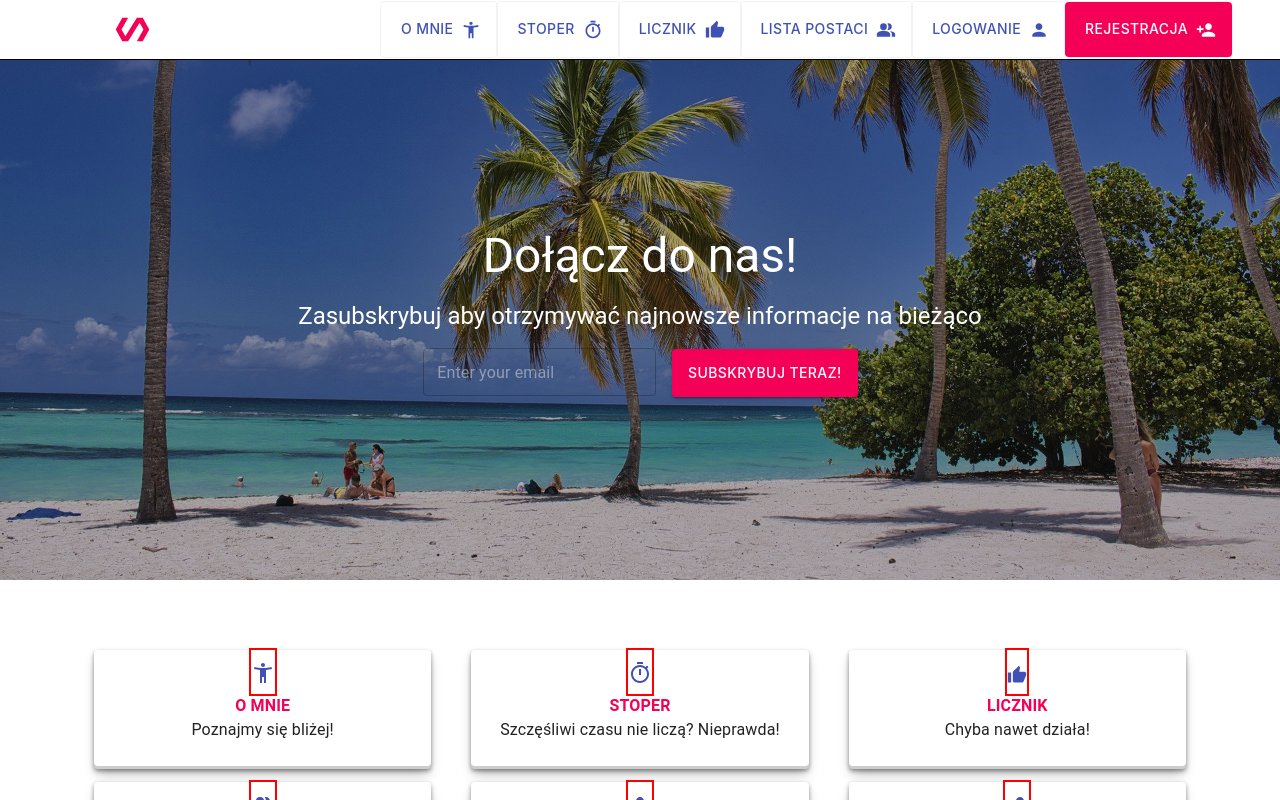
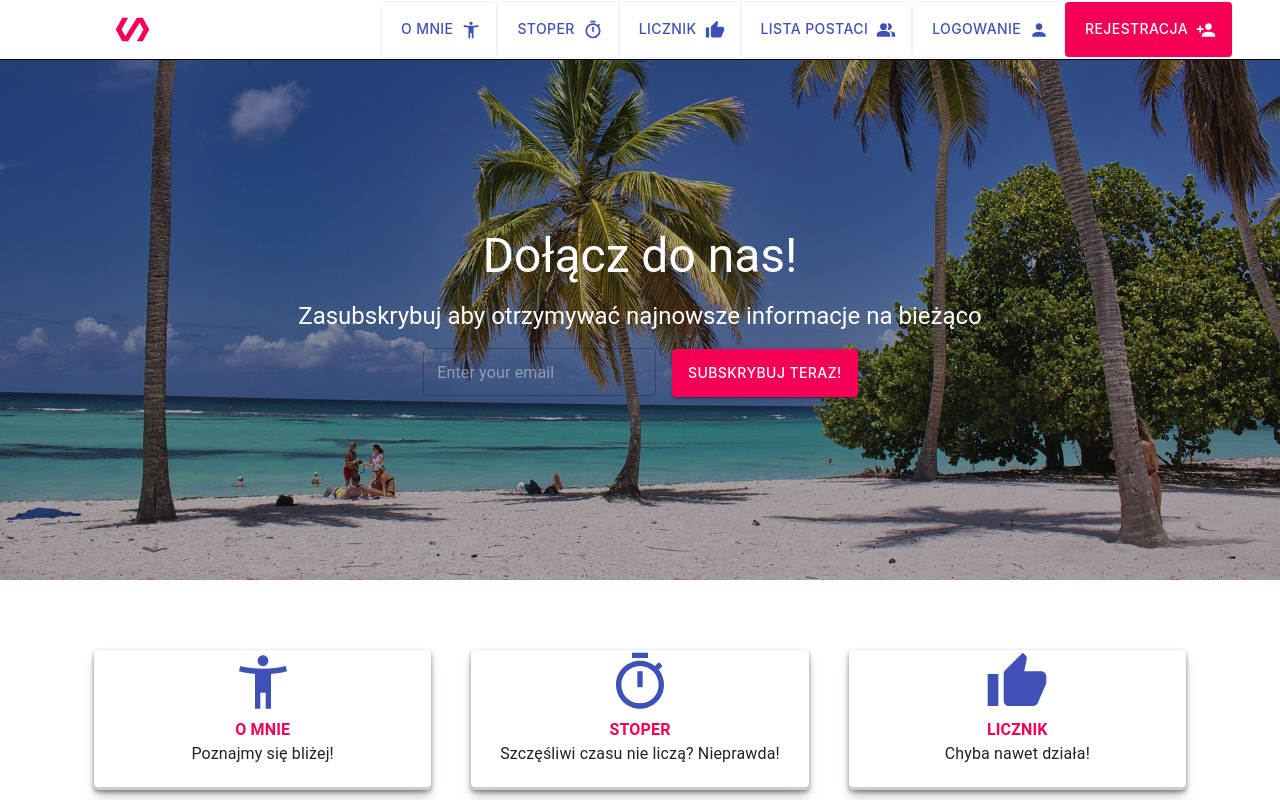
Before and after one commit to michalrozek90/Devstock_Academy, a React (Create React App) app in the folder project-august/: page / in a window 1280 px wide. Shown: the top 800 px of the page. Built offline with nearby package versions, Linux system fonts and the light colour scheme.

Commit message:
add Stopwatch - first part

```diff
--- a/project-august/src/components/HeaderHome.js
+++ b/project-august/src/components/HeaderHome.js
@@ -1,4 +1,4 @@
-import { Button, FormControl, OutlinedInput, TextField, Typography } from '@material-ui/core'
+import { Button, FormControl, OutlinedInput, Typography } from '@material-ui/core'
 import React from 'react'
 import styled from 'styled-components'
 
--- a/project-august/src/components/MainHome.js
+++ b/project-august/src/components/MainHome.js
@@ -1,14 +1,18 @@
-import { Container, Grid, Icon, Paper, makeStyles, Typography } from '@material-ui/core'
+import { Container, Grid, Paper, makeStyles, Typography } from '@material-ui/core'
 import { NavLink } from 'react-router-dom'
 import cardsInfo from '../constants/cardsInfo'
+import styled from 'styled-components'
+
+const Icons = styled.span`
+	> svg {
+		font-size: 4rem;
+		color: #3f51b5;
+	}
+`
 
 const useStyles = makeStyles({
 	mainContainer: {
 		padding: '50px',
-	},
-	icon: {
-		width: '100px',
-		height: '100px',
 	},
 	title: {
 		textTransform: 'uppercase',
@@ -41,9 +45,7 @@ const MainHome = () => {
 		<Grid className={classes.gridItem} item key={id} xs={12} sm={6} md={4} lg={4} xl={4}>
 			<NavLink className={classes.link} to={path}>
 				<Paper className={classes.paper}>
-					<Icon style={{ border: '2px solid red' }} fontSize='large' color={'primary'}>
-						{icon}
-					</Icon>
+					<Icons>{icon}</Icons>
 					<Typography className={classes.title} color={'secondary'}>
 						{title}
 					</Typography>
--- a/project-august/src/constants/cardsInfo.js
+++ b/project-august/src/constants/cardsInfo.js
@@ -4,12 +4,6 @@ import ThumbUpIcon from '@material-ui/icons/ThumbUp' // Licznik
 import PeopleAltIcon from '@material-ui/icons/PeopleAlt' // Lista postaci
 import PersonIcon from '@material-ui/icons/Person' // Logowanie
 import PersonAddIcon from '@material-ui/icons/PersonAdd' // Rejestracja
-
-const styles = {
-	largeIcon: {
-		transform: 'scale(5.8)',
-	},
-}
 
 const cardsInfo = [
 	{
@@ -18,21 +12,21 @@ const cardsInfo = [
 		description: 'Poznajmy się bliżej!',
 		path: '/aboutme',
 		exact: true,
-		icon: <AccessibilityNewIcon iconStyle={styles.largeIcon} />,
+		icon: <AccessibilityNewIcon />,
 	},
 	{
 		id: 2,
 		title: 'Stoper',
 		description: 'Szczęśliwi czasu nie liczą? Nieprawda!',
 		path: '/stopwatch',
-		icon: <TimerIcon fontSize={'medium'} />,
+		icon: <TimerIcon />,
 	},
 	{
 		id: 3,
 		title: 'Licznik',
 		description: 'Chyba nawet działa!',
 		path: '/counter',
-		icon: <ThumbUpIcon fontSize={'small'} />,
+		icon: <ThumbUpIcon />,
 	},
 	{
 		id: 4,
--- a/project-august/src/pages/Stopwatch.js
+++ b/project-august/src/pages/Stopwatch.js
@@ -1,5 +1,73 @@
+import React from 'react'
+import { useDispatch, useSelector } from 'react-redux'
+import { addTime, reset, setTime, setCount, toggle } from '../redux/ducks/stopwatch'
+import { useEffect, useState } from 'react'
+
 const Stopwatch = () => {
-	return <div>STOPWATCH</div>
+	const [hour, setHours] = useState(0)
+	const [minute, setMinutes] = useState(0)
+	const [second, setSeconds] = useState(0)
+	const [milSecond, setMilSecond] = useState(0)
+	const [stop, setStop] = useState(true)
+
+	const onStart = () => {
+		setStop(false)
+		// setMilSecond(milSecond + 1)
+	}
+
+	const onStop = () => {
+		setStop(true)
+	}
+
+	const onReset = () => {
+		setHours(0)
+		setMinutes(0)
+		setSeconds(0)
+		setMilSecond(0)
+		setStop(true)
+	}
+
+	useEffect(() => {
+		let interval = null
+		if (!stop) {
+			interval = setInterval(() => {
+				if (minute > 59) {
+					setHours(hour + 1)
+					setMinutes(0)
+					clearInterval(interval)
+				}
+				if (second > 59) {
+					setMinutes(minute + 1)
+					setSeconds(0)
+					clearInterval(interval)
+				}
+				if (milSecond > 99) {
+					setSeconds(second + 1)
+					setMilSecond(0)
+					clearInterval(interval)
+				}
+				if (milSecond <= 99) {
+					setMilSecond(milSecond + 1)
+					// clearInterval(interval)
+				}
+			}, 10)
+		} else {
+			clearInterval(interval)
+		}
+		return () => {
+			clearInterval(interval)
+		}
+	})
+	return (
+		<div style={{ textAlign: 'center', marginTop: '25%' }}>
+			<h2>
+				{hour} : {minute} : {second} : {milSecond}
+			</h2>
+			<button onClick={onStart}>Start</button>
+			<button onClick={onStop}>Stop</button>
+			<button onClick={onReset}>Reset</button>
+		</div>
+	)
 }
 
 export default Stopwatch
--- /dev/null
+++ b/project-august/src/redux/ducks/stopwatch.js
@@ -0,0 +1,58 @@
+// CONSTANTS
+const ADD_TIME = 'addTime'
+const RESET = 'reset'
+const SET_TIME = 'setTime'
+const SET_COUNT = 'setCount'
+const TOGGLE = 'switch'
+
+// ACTIONS
+export const addTime = () => ({
+	type: ADD_TIME,
+})
+
+export const reset = () => ({
+	type: RESET,
+})
+
+export const setTime = () => ({
+	type: SET_TIME,
+})
+
+export const setCount = () => ({
+	type: SET_COUNT,
+})
+
+export const toggle = () => ({
+	type: TOGGLE,
+})
+
+const initialState = {
+	time: 0,
+	count: 1,
+	isActive: false,
+}
+
+// REDUCER
+const stopwatchActions = (state = initialState, action) => {
+	switch (action.type) {
+		case ADD_TIME:
+			return { ...state, time: state.time + 1 }
+		case RESET:
+			return {
+				...state,
+				count: (state.count = initialState.count),
+				time: (state.time = initialState.time),
+				isActive: false,
+			}
+		case SET_TIME:
+			return { ...state, time: (state.time = 0) }
+		case SET_COUNT:
+			return { ...state, count: (state.count = 0) }
+		case TOGGLE:
+			return { ...state, count: state.count + 1 }
+		default:
+			return state
+	}
+}
+
+export default stopwatchActions
--- a/project-august/src/redux/store.js
+++ b/project-august/src/redux/store.js
@@ -1,9 +1,11 @@
 import { combineReducers, createStore, applyMiddleware } from 'redux'
 import thunk from 'redux-thunk'
-import counterReducer from '../redux/ducks/counter'
+import counter from '../redux/ducks/counter'
+import stopwatch from '../redux/ducks/stopwatch'
 
 const reducers = combineReducers({
-	counter: counterReducer,
+	counter,
+	stopwatch,
 })
 
 export const store = createStore(reducers, {}, applyMiddleware(thunk))
```
